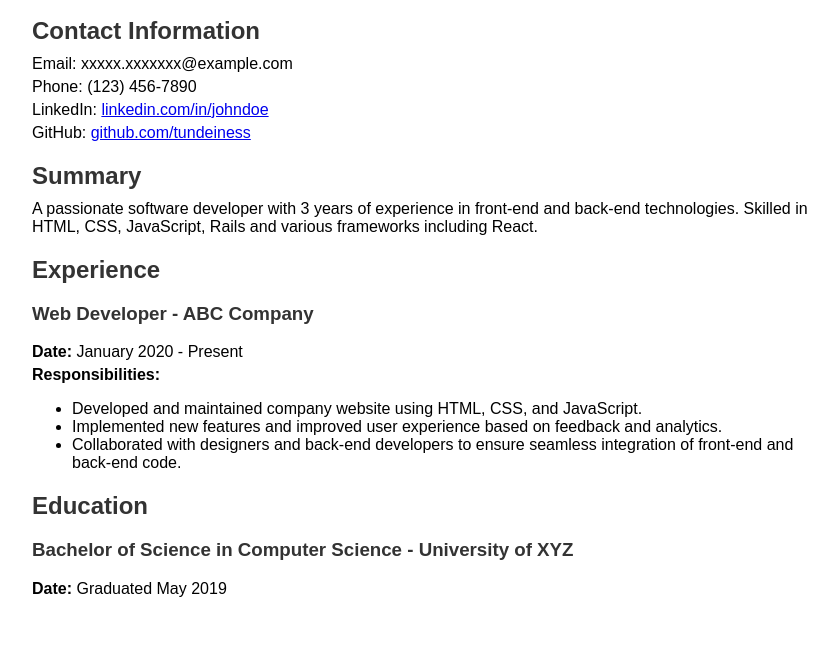
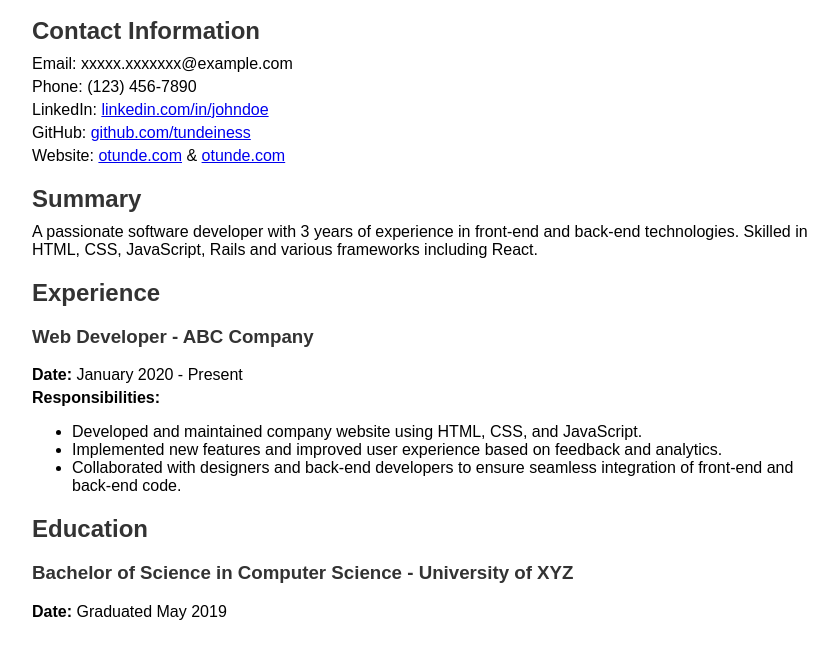
Before and after one commit to tundeiness/Resume, a plain HTML site: page index.html in a window 1280 px wide. Shown: the part 121-780 px from the top of the page, without its empty margins (208-1046 px from the left). Drawn offline with Linux system fonts and the light colour scheme.

Commit message:
Update index.html

```diff
--- a/index.html
+++ b/index.html
@@ -41,6 +41,7 @@
             <p>Phone: (123) 456-7890</p>
             <p>LinkedIn: <a href="https://www.linkedin.com/in/tunde-oretade">linkedin.com/in/johndoe</a></p>
             <p>GitHub: <a href="https://github.com/tundeiness">github.com/tundeiness</a></p>
+            <p>Website: <a href="https://otunde.com">otunde.com</a> & <a href="https://otunde.com">otunde.com</a></p>
         </section>
 
         <section class="section">
```
